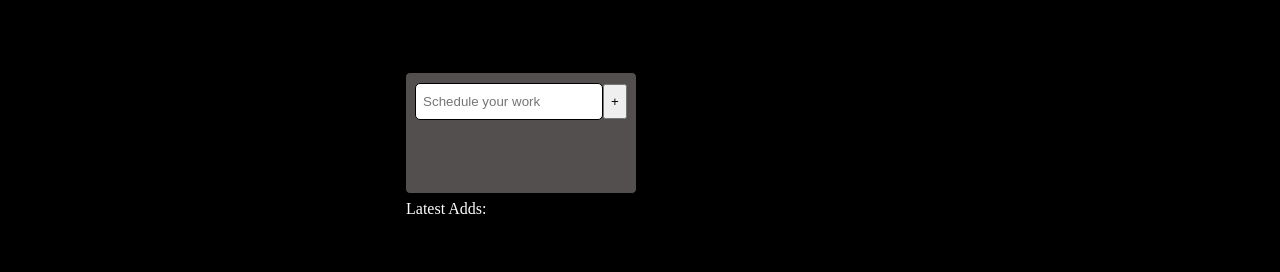
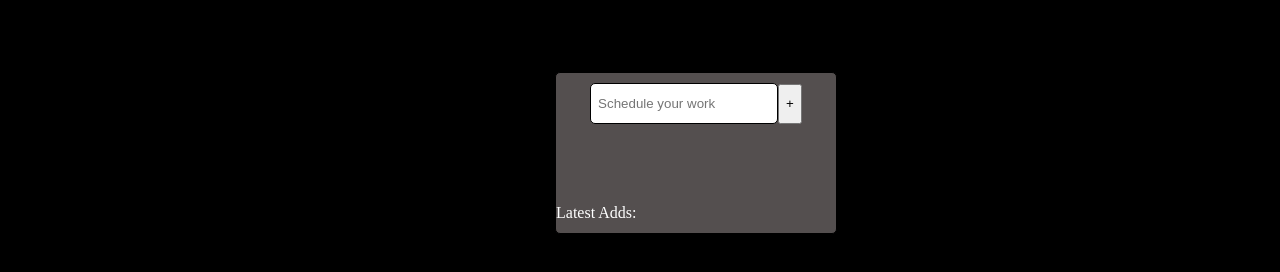
Before and after one commit to aryal-aaryan-007/to-dolist, a plain HTML site: page index.html in a window 1280 px wide. Shown: the part 64-336 px from the top of the page. Drawn offline with Linux system fonts and the light colour scheme.

Commit message:
Update style.css

```diff
--- a/style.css
+++ b/style.css
@@ -41,8 +41,8 @@ body {
 
 .note {
 
-    height: 30px;
-    width: 220px;
+    height: 40px;
+    width: 240px;
     background-color: white;
     color: black;
     margin-left: 0px;
@@ -61,12 +61,12 @@ body {
 }
 
 .main-box {
-    height: 110px;
-    width: 230px;
+    height: 150px;
+    width: 280px;
     top: auto;
     bottom: auto;
     background-color: rgb(84, 79, 79);
-    margin-left: 400px;
+    margin-left: 550px;
     margin-top: 70px;
     padding-top: 10px;
     border: 1px solid black;
@@ -74,7 +74,7 @@ body {
 }
 
 .inp-box {
-    height: 33px;
+    height: 37px;
     border: 1px solid black;
     border-radius: 5px;
     font-family: sans-serif;
@@ -82,7 +82,7 @@ body {
 }
 
 .inp-botton {
-    height: 35px;
+    height: 40px;
 }
 
 .box1 {
```
